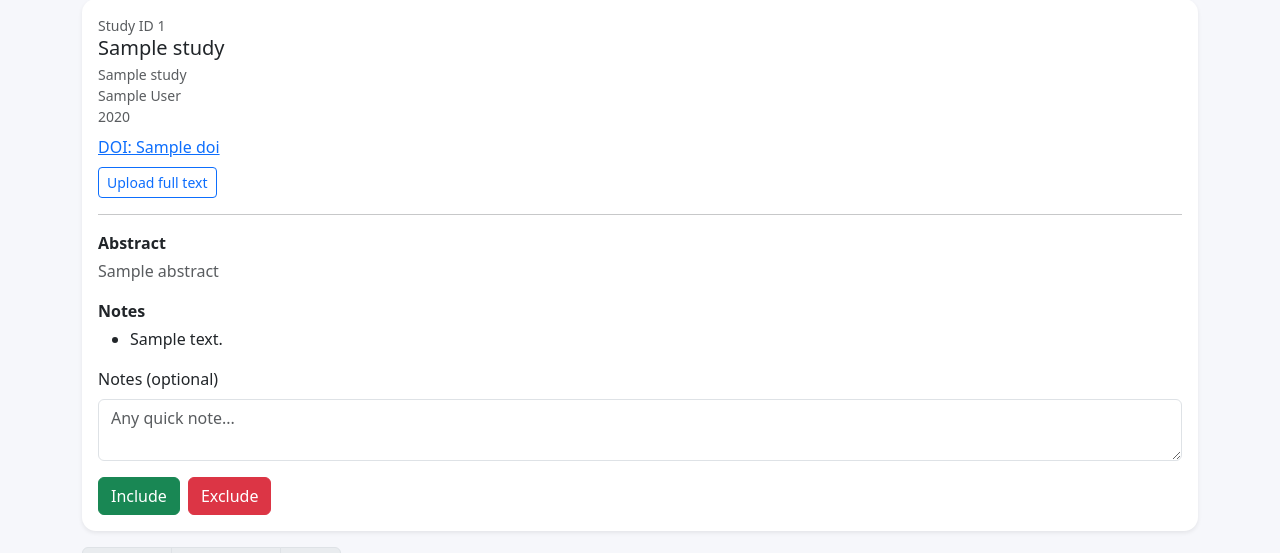
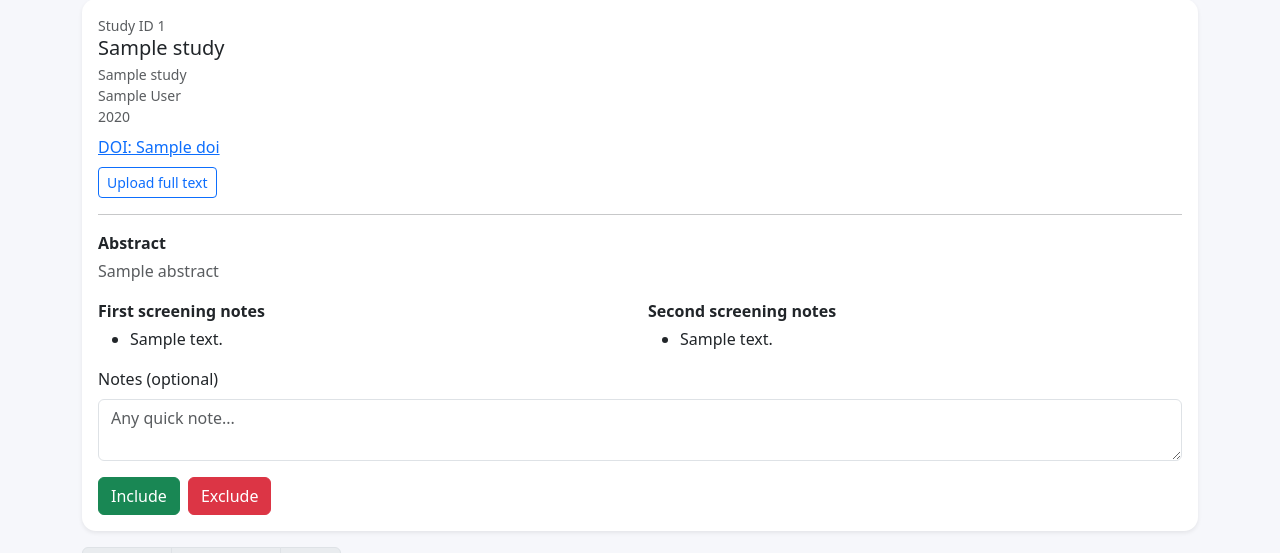
Before and after one commit to DiegoJSN/syst_rev_tool, a Flask app: template templates/second_screening.html in a window 1280 px wide. Shown: the part 225-778 px from the top of the page. Run offline with Flask 3, Linux system fonts and the light colour scheme; the template is opened without the code that fills it: most values are stand-ins (such as "Sample title", 1, 10 or a date in 2020); some libraries are stand-ins or nearby versions.

Commit message:
Show first and second screening notes across screening views

```diff
--- a/templates/second_screening.html
+++ b/templates/second_screening.html
@@ -97,8 +97,23 @@
               <input type="hidden" name="study_id" value="{{ study.id }}">
               <input type="hidden" name="show" value="{{ show }}">
 
-              <div class="mb-3">
-                <div class="fw-semibold mb-1">Notes</div>
+              <div class="row g-3 mb-3">
+                <div class="col-md-6">
+                  <div class="fw-semibold mb-1">First screening notes</div>
+                  {% if study.first_screening_notes %}
+                    <ul class="mb-0">
+                      {% for note in study.first_screening_notes.split(";$]") %}
+                        {% if note|trim %}
+                          <li>{{ note|trim }}</li>
+                        {% endif %}
+                      {% endfor %}
+                    </ul>
+                  {% else %}
+                    <div class="text-muted small">No notes yet.</div>
+                  {% endif %}
+                </div>
+                <div class="col-md-6">
+                  <div class="fw-semibold mb-1">Second screening notes</div>
                   {% if study.second_screening_notes %}
                     <ul class="mb-0">
                       {% for note in study.second_screening_notes.split(";$]") %}
@@ -110,6 +125,7 @@
                   {% else %}
                     <div class="text-muted small">No notes yet.</div>
                   {% endif %}
+                </div>
               </div>
               <div class="mb-3">
                 <label class="form-label">Notes (optional)</label>
```
Also changed, not shown: templates/full_extraction.html (+18 -2 lines), templates/second_screening_conflicts.html (+18 -2 lines). Lines whose indentation alone changed are shown as unchanged.
